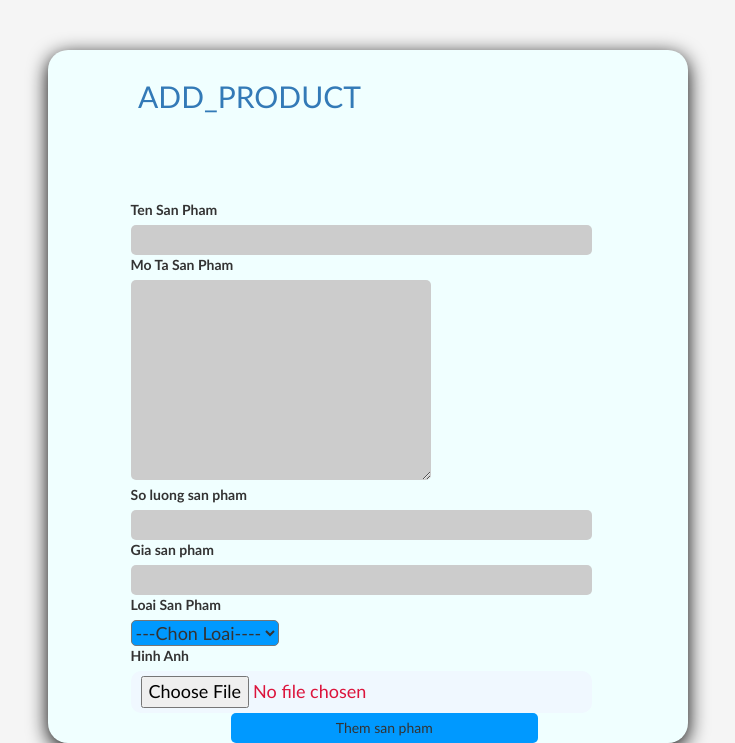
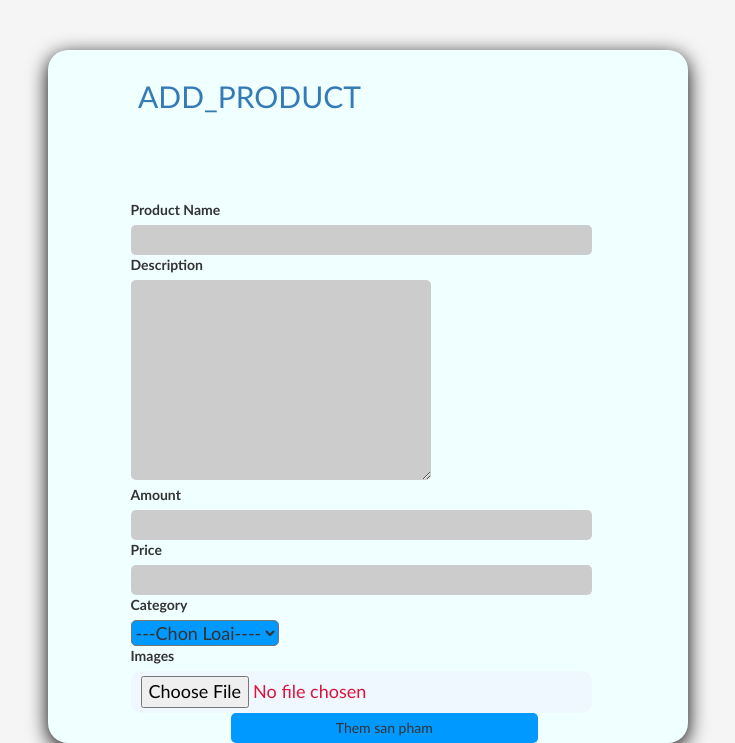
Before and after one commit to TranDue/Ecommerce-PHP, a PHP site: page /add_product.php in a window 1280 px wide. Shown: the part 110-853 px from the top of the page, without its empty margins (202-937 px from the left). Run offline with PHP 8.4, Linux system fonts and the light colour scheme; data comes from the database, SQL or seed files in the repository; some libraries are stand-ins or nearby versions.

Commit message:
update project

```diff
--- a/Lab3_4/Login.php
+++ b/Lab3_4/Login.php
@@ -9,7 +9,7 @@
 					</span>
 
 					<span class="login100-form-title p-b-34 p-t-27">
-						Đăng Nhập
+						Login
 					</span>
 
 					<div class="wrap-input100 validate-input" data-validate = "Enter username">
--- a/Lab3_4/add_product.php
+++ b/Lab3_4/add_product.php
@@ -52,7 +52,7 @@
             </a>
             <div class="row">
                 <div class="lbltitle">
-                    <label for="">Ten San Pham</label>
+                    <label for="">Product Name</label>
                 </div>
                     <div class="lblinput">
                     <input class="input-add" type="text" name ="txtName" value="<?php echo isset ($_POST["txtName"]) ? $_POST["txtName"]:"";?>">
@@ -62,7 +62,7 @@
             <!-- Mo ta san pham -->
             <div class="row">
                 <div class="lbltitle">
-                    <label for="">Mo Ta San Pham</label></div>
+                    <label for="">Description</label></div>
                     <div class="lblinput">
                     <textarea class="input-add" name="txtdesc" col="21" rows ="10" value="<?php echo isset ($_POST["txtdesc"]) ? $_POST["txtdesc"]:""; ?>"></textarea>
 
@@ -71,7 +71,7 @@
             <!-- so luong san pham -->
             <div class="row">
                 <div class="lbltitle">
-                    <label for="">So luong san pham</label></div>
+                    <label for="">Amount</label></div>
                     <div class="lblinput">
                     <input class="input-add" type="number" name="txtquantity" value="<?php echo isset($_POST["txtquantity"]) ? $_POST["txtquantity"]:""; ?>" >
                     </div>
@@ -79,7 +79,7 @@
             <!-- gia san pham -->
             <div class="row">
                 <div class="lbltitle">
-                    <label for="">Gia san pham</label></div>
+                    <label for="">Price</label></div>
                     <div class="lblinput">
                     <input class="input-add" type="number" name="txtprice" value="<?php echo isset($_POST["txtprice"]) ? $_POST["txtprice"]:""; ?>" >
                 </div>
@@ -87,7 +87,7 @@
             <!-- Loai San Pham -->
             <div class="row">
                 <div class="lbltitle">
-                    <label for="">Loai San Pham</label> </div>
+                    <label for="">Category</label> </div>
                     <div class="lblinput">
                     <select name="txtCateID" class="input-select" id="">
                         <option value=""selected>---Chon Loai----</option>
@@ -105,7 +105,7 @@
             <!-- hinh anh -->
             <div class="row">
                 <div class="lbltitle">
-                    <label for="">Hinh Anh</label> </div>
+                    <label for="">Images</label> </div>
                 <div class="lblinput">
                     <input class="input-img" type="file" name="txtpic" id="txtpic" accept=".PNG,.JPG,.GIF">
                     </div>
--- a/Lab3_4/index.php
+++ b/Lab3_4/index.php
@@ -88,7 +88,7 @@ $cates = Category::list_category();
             </a>
         </div>
     </div>
-    <h1 style="text-align: center;background-color: black;color: white;">Product Popular</h1>
+    <h1 style="text-align: center;background-color: black;color: white;">Product</h1>
     <!--Start of Tawk.to Script-->
     <script type="text/javascript">
         var Tawk_API = Tawk_API || {},
--- a/Lab3_4/list_product.php
+++ b/Lab3_4/list_product.php
@@ -61,7 +61,7 @@ $cates = Category::list_category();
    <div class="container text-center">
    <div class="col-lg-3">
 
-    <h1 class="my-4">Danh Mục Sản Phẩm</h1>
+    <h1 class="my-4">List Product</h1>
     <div class="list-group">
      <?php
      foreach ($cates as $row) {
@@ -72,7 +72,7 @@ $cates = Category::list_category();
 
 </div>
     <div class="col-sm-9">
-    <h3>Sản Phẩm</h3>
+    <h3>Product</h3>
 
     <div class="row">
     <?php  while ($row = mysqli_fetch_assoc($result)) { ?>
--- a/Lab3_4/not_found.php
+++ b/Lab3_4/not_found.php
@@ -1,2 +1,2 @@
 <?php include_once('header.php'); ?>
-<h3>Không tìm thấy sản phẩm</h3>
+<h3>404 Not found</h3>
--- a/Lab3_4/product_detail.php
+++ b/Lab3_4/product_detail.php
@@ -22,7 +22,7 @@
 
 <div class="container text-center">
     <div class="col-sm-3 panel panel-danger">
-        <h3 class="panel-heading">Danh Mục</h3>
+        <h3 class="panel-heading">Category</h3>
         <ul class="list-group">
         <?php
             foreach($cates as $item){
@@ -32,7 +32,7 @@
         </ul>
     </div>
     <div class="col-sm-9">
-        <h3 class="panel-heading">Chi Tiết Sản Phẩm</h3>
+        <h3 class="panel-heading">Product Details</h3>
         <div class="row">
             <div class="card"style="width: 25rem;">
                 <img class="card-img-top" src="<?php echo "".$prod["Picture"];?>" class="img-responsive" style="width: 100%;" alt="Image">
@@ -54,7 +54,7 @@
             </div>
             </div>
         </div>
-        <h3 class="panel-heading">Sản Phẩm Liên Quan</h3>
+        <h3 class="panel-heading">Recommend</h3>
         <div class="row">
             <?php
             foreach($prods_relate as $item){
--- a/Lab3_4/register.php
+++ b/Lab3_4/register.php
@@ -54,7 +54,7 @@ if(isset($_POST["btn-signup"])){
 					</span>
 
 					<span class="login100-form-title p-b-34 p-t-27">
-						Đăng Ký
+						Sign up
 					</span>
 
 					<div class="wrap-input100 validate-input" data-validate = "Enter username">
```
